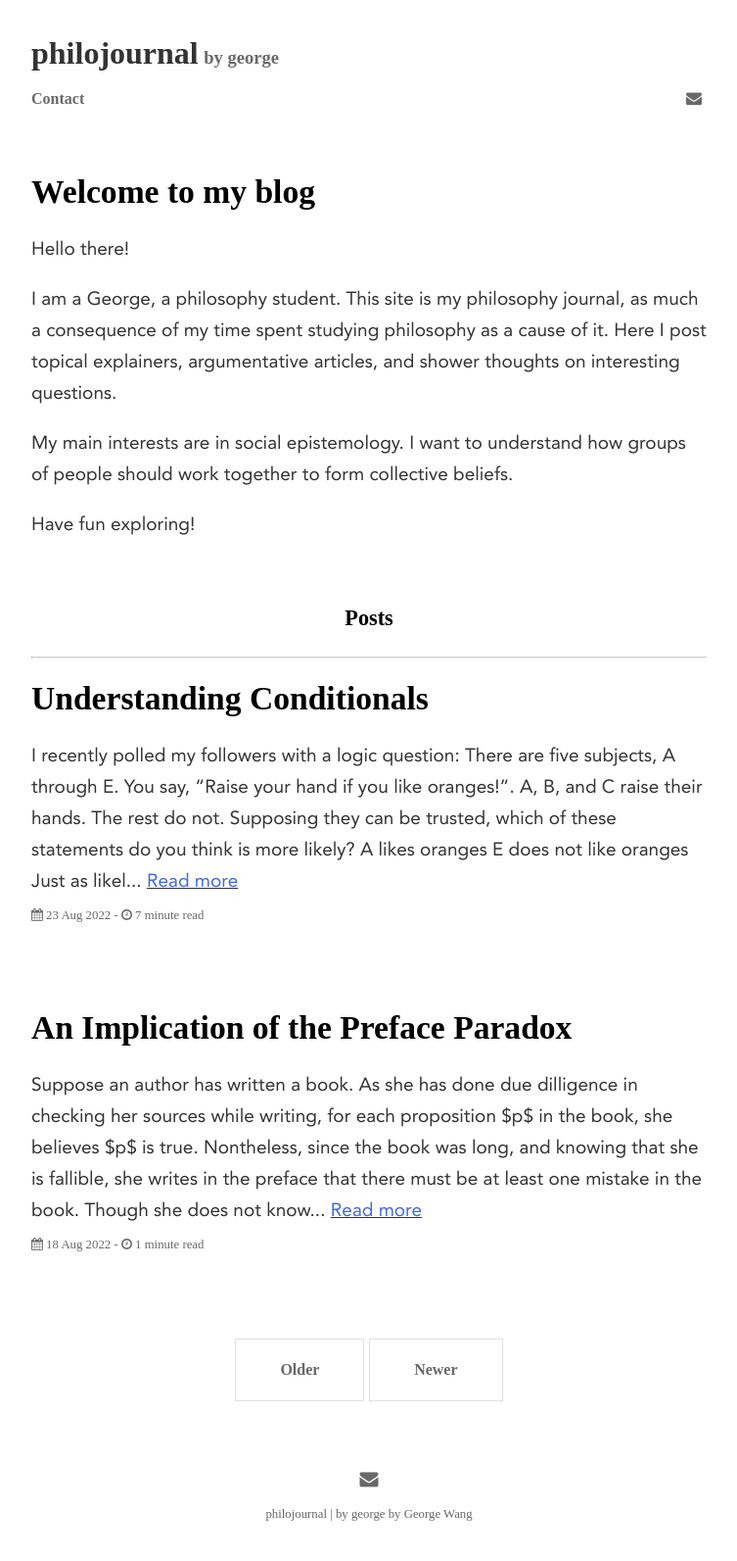
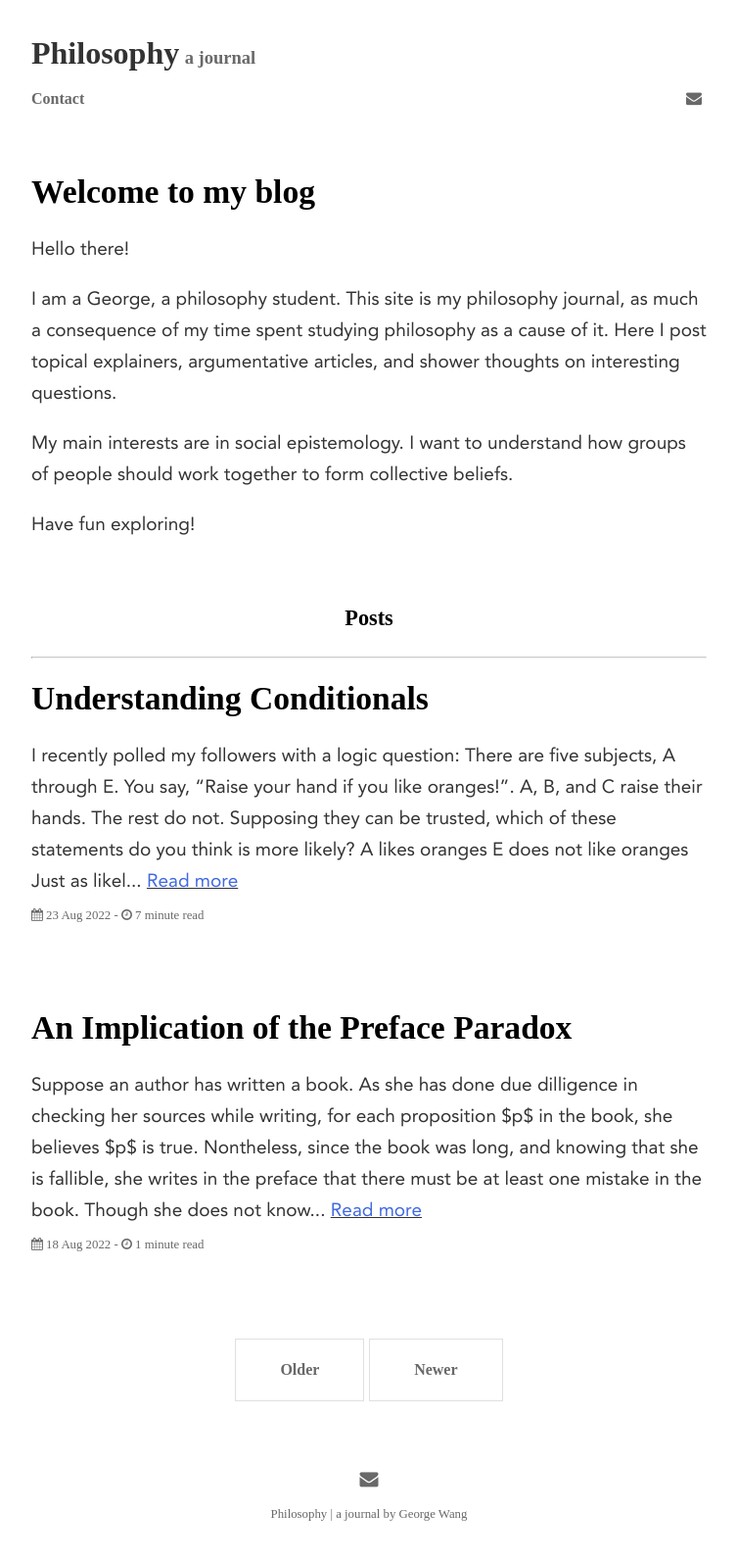
Before and after one commit to GWDZ-true/gwdz-site, a Jekyll site: the page built from index.html, in a window 1280 px wide. Shown: the whole page at 98% size, without its empty margins (263-1016 px from the left). Built offline with Jekyll 4.4.1, drawn with Linux system fonts in a browser that asks for light colours; some web fonts are replaced; the list of posts is cut into pages by our own code.

Commit message:
Update _config.yml

```diff
--- a/_config.yml
+++ b/_config.yml
@@ -22,8 +22,8 @@ permalink:           /:title
 plugins:             [jekyll-paginate, jekyll-sitemap, jekyll-feed, jekyll-seo-tag]
 
 # Customise atom feed settings (this is where Jekyll-Feed gets configuration information)
-title:		           'philojournal'
-description:	       'by george'
+title:		           'Philosophy'
+description:	       'a journal'
 author:              'George Wang'
 
 # RSS 2.0 can be used instead of Atom by uncommenting following two lines
```
